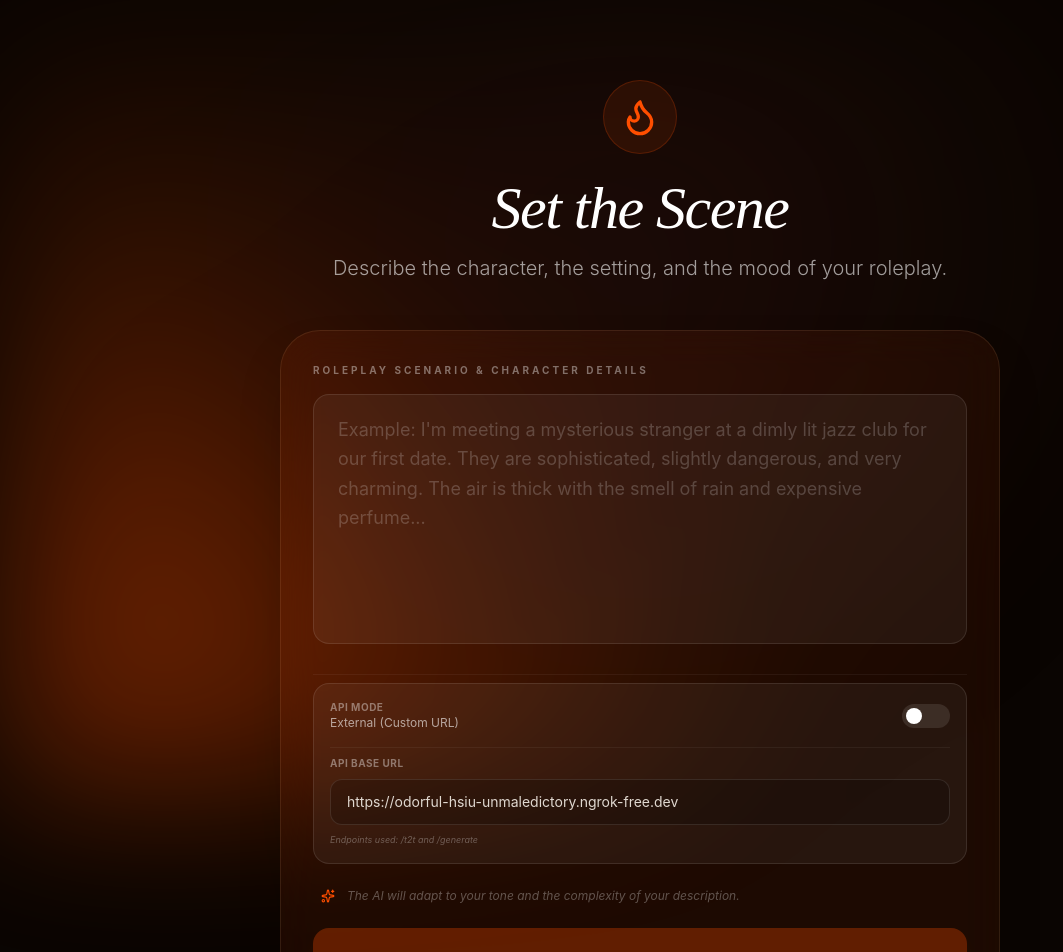
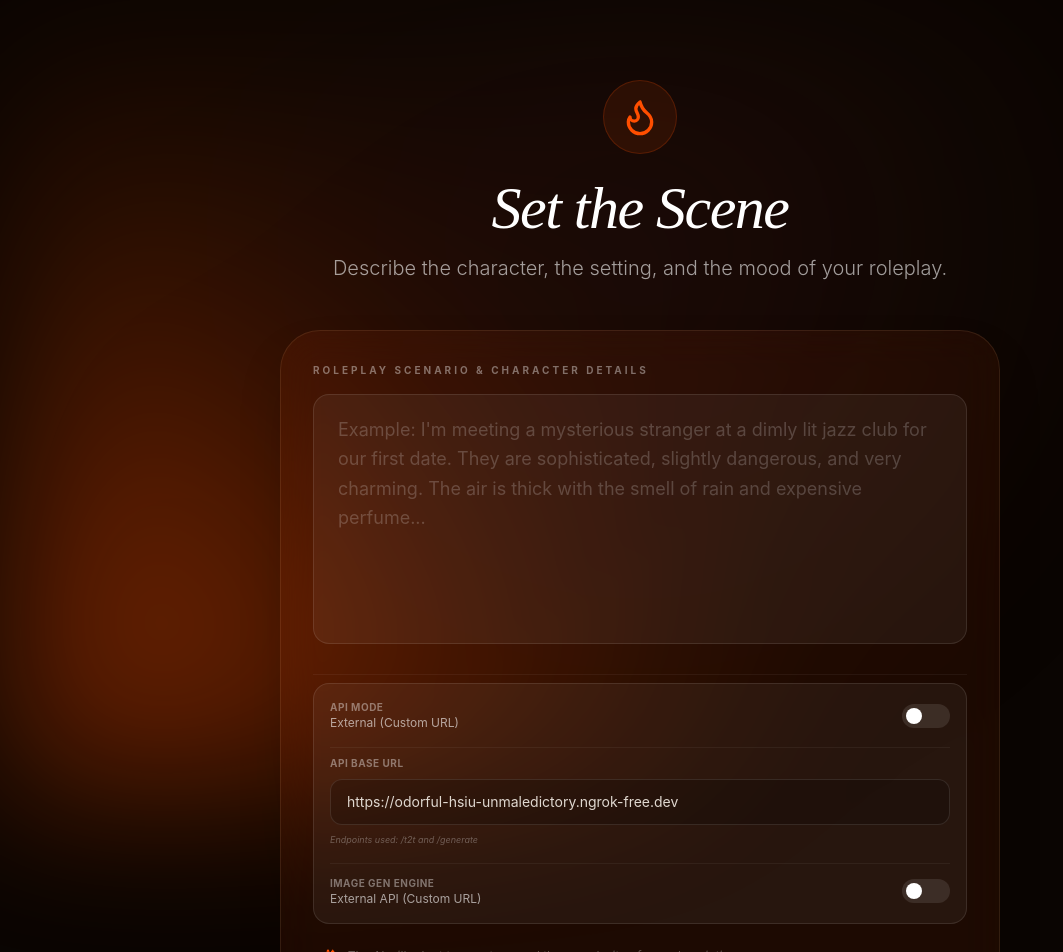
Before and after one commit to avijitpalit/Personaplay, a React (Vite) app: page / in a window 1280 px wide. Shown: the top 952 px of the page, without its empty margins (0-1063 px from the left). Built offline with nearby package versions, Linux system fonts and the light colour scheme.

Commit message:
Manual - Add useXaiForImages option to CharacterSetup

```diff
--- a/src/components/CharacterSetup.tsx
+++ b/src/components/CharacterSetup.tsx
@@ -4,16 +4,23 @@ import { motion, AnimatePresence } from 'motion/react';
 import { Session, getSessions, deleteSession } from '../lib/storage';
 
 interface CharacterSetupProps {
-  onStart: (scenario: string, useInternalApi: boolean, apiBaseUrl: string) => void;
+  onStart: (scenario: string, useInternalApi: boolean, apiBaseUrl: string, useXaiForImages: boolean) => void;
   onLoadSession: (session: Session) => void;
   initialApiBaseUrl?: string;
+  initialUseXaiForImages?: boolean;
 }
 
-export default function CharacterSetup({ onStart, onLoadSession, initialApiBaseUrl = 'https://odorful-hsiu-unmaledictory.ngrok-free.dev' }: CharacterSetupProps) {
+export default function CharacterSetup({
+  onStart,
+  onLoadSession,
+  initialApiBaseUrl = 'https://odorful-hsiu-unmaledictory.ngrok-free.dev',
+  initialUseXaiForImages = false
+}: CharacterSetupProps) {
   const [scenario, setScenario] = useState('');
   const [sessions, setSessions] = useState<Session[]>([]);
   const [apiBaseUrl, setApiBaseUrl] = useState(initialApiBaseUrl);
   const [useInternalApi, setUseInternalApi] = useState(false);
+  const [useXaiForImages, setUseXaiForImages] = useState(initialUseXaiForImages);
 
   useEffect(() => {
     setSessions(getSessions());
@@ -86,6 +93,19 @@ export default function CharacterSetup({ onStart, onLoadSession, initialApiBaseU
                   <p className="text-[9px] text-white/30 italic">Endpoints used: /t2t and /generate</p>
                 </div>
               )}
+
+              <div className="flex items-center justify-between pt-3 border-t border-white/5">
+                <div className="flex flex-col">
+                  <span className="text-[10px] uppercase tracking-wider text-white/40 font-bold">Image Gen Engine</span>
+                  <span className="text-xs text-white/60">{useXaiForImages ? "xAI (Grok Imagine Quality)" : "External API (Custom URL)"}</span>
+                </div>
+                <button
+                  onClick={() => setUseXaiForImages(!useXaiForImages)}
+                  className={`relative w-12 h-6 rounded-full transition-colors duration-300 focus:outline-none ${useXaiForImages ? 'bg-accent' : 'bg-white/10'}`}
+                >
+                  <div className={`absolute top-1 left-1 w-4 h-4 bg-white rounded-full transition-transform duration-300 ${useXaiForImages ? 'translate-x-6' : 'translate-x-0'}`} />
+                </button>
+              </div>
             </div>
           </div>
 
@@ -95,8 +115,8 @@ export default function CharacterSetup({ onStart, onLoadSession, initialApiBaseU
           </div>
 
           <button
-            disabled={!scenario.trim() || scenario.length < 10 || (!useInternalApi && !apiBaseUrl.trim())}
-            onClick={() => onStart(scenario, useInternalApi, apiBaseUrl)}
+            disabled={!scenario.trim() || scenario.length < 10 || (!useInternalApi && !useXaiForImages && !apiBaseUrl.trim())}
+            onClick={() => onStart(scenario, useInternalApi, apiBaseUrl, useXaiForImages)}
             className="w-full bg-accent text-white py-5 rounded-2xl font-bold text-lg hover:bg-accent/90 disabled:opacity-30 disabled:cursor-not-allowed transition-all shadow-lg shadow-accent/20 flex items-center justify-center gap-3 group"
           >
             Enter the Story
```
